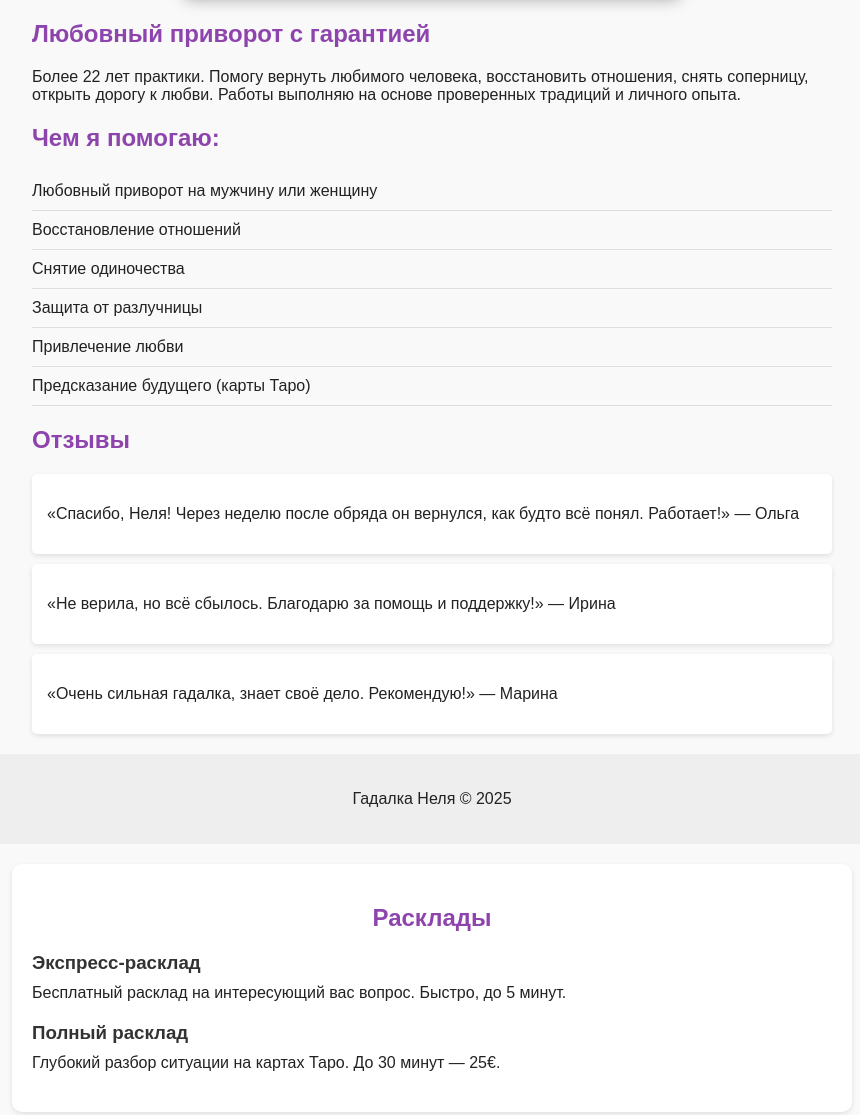
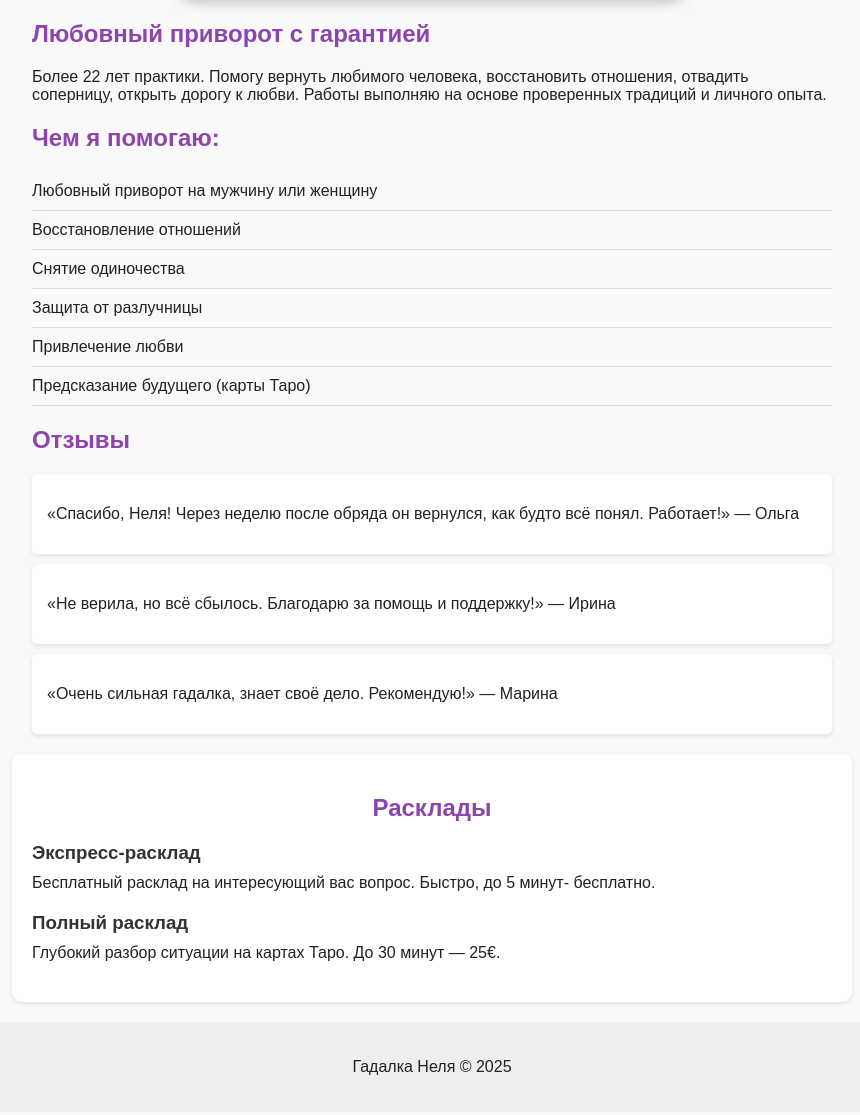
Before and after one commit to jeepprogramer-cloud/Privorot, a plain HTML site: page index.html in a window 1280 px wide. Shown: the part 815-1930 px from the top of the page, without its empty margins (208-1068 px from the left). Drawn offline with Linux system fonts and the light colour scheme; files whose address does not match are found by name.

Commit message:
index.html

```diff
--- a/index.html
+++ b/index.html
@@ -23,7 +23,7 @@
 
   <section class="about">
     <h2>Любовный приворот с гарантией</h2>
-    <p>Более 22 лет практики. Помогу вернуть любимого человека, восстановить отношения, снять соперницу, открыть дорогу к любви. Работы выполняю на основе проверенных традиций и личного опыта.</p>
+    <p>Более 22 лет практики. Помогу вернуть любимого человека, восстановить отношения, отвадить соперницу, открыть дорогу к любви. Работы выполняю на основе проверенных традиций и личного опыта.</p>
   </section>
 
   <section class="services">
@@ -51,19 +51,21 @@
     </div>
   </section>
 
-  <footer>
-    <p>Гадалка Неля © 2025</p>
-  </footer>
+
 </body>
 </html>
 <section class="readings">
   <h2>Расклады</h2>
   <div class="reading-option">
     <h3>Экспресс-расклад</h3>
-    <p>Бесплатный расклад на интересующий вас вопрос. Быстро, до 5 минут.</p>
+    <p>Бесплатный расклад на интересующий вас вопрос. Быстро, до 5 минут- бесплатно.</p>
   </div>
   <div class="reading-option">
     <h3>Полный расклад</h3>
     <p>Глубокий разбор ситуации на картах Таро. До 30 минут — 25€.</p>
   </div>
 </section>
+
+<footer>
+    <p>Гадалка Неля © 2025</p>
+</footer>
```
